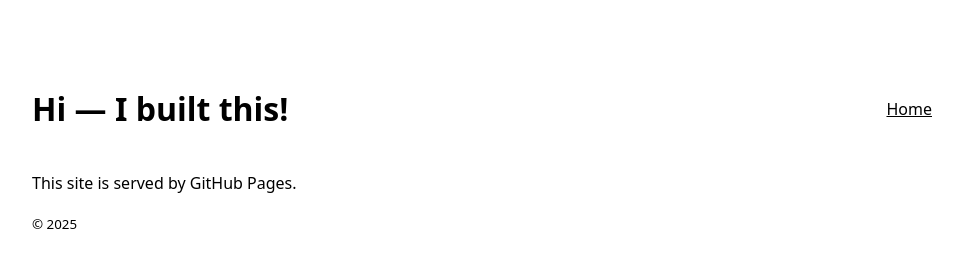
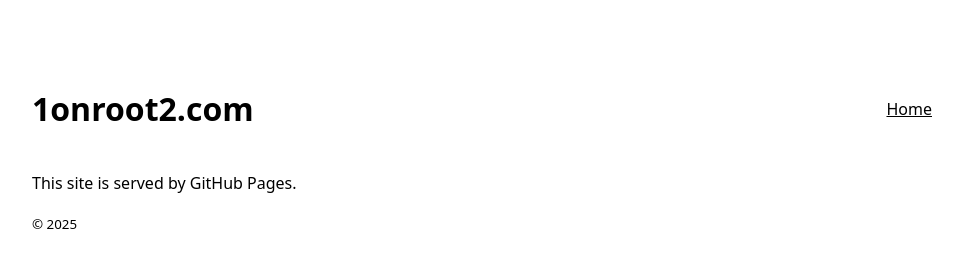
Before and after one commit to DampGoodSanta/dampgoodsanta.github.io, a plain HTML site: page index.html in a window 1280 px wide. Shown: the whole page, without its empty margins (158-1120 px from the left). Drawn offline with Linux system fonts and the light colour scheme.

Commit message:
Update index.html

```diff
--- a/index.html
+++ b/index.html
@@ -3,12 +3,12 @@
 <head>
   <meta charset="utf-8">
   <meta name="viewport" content="width=device-width,initial-scale=1">
-  <title>My Site</title>
+  <title>1onroot2.com</title>
   <link rel="stylesheet" href="style.css">
 </head>
 <body>
   <header>
-    <h1>Hi — I built this!</h1>
+    <h1>1onroot2.com</h1>
     <nav><a href="/">Home</a></nav>
   </header>
   <main>
```
